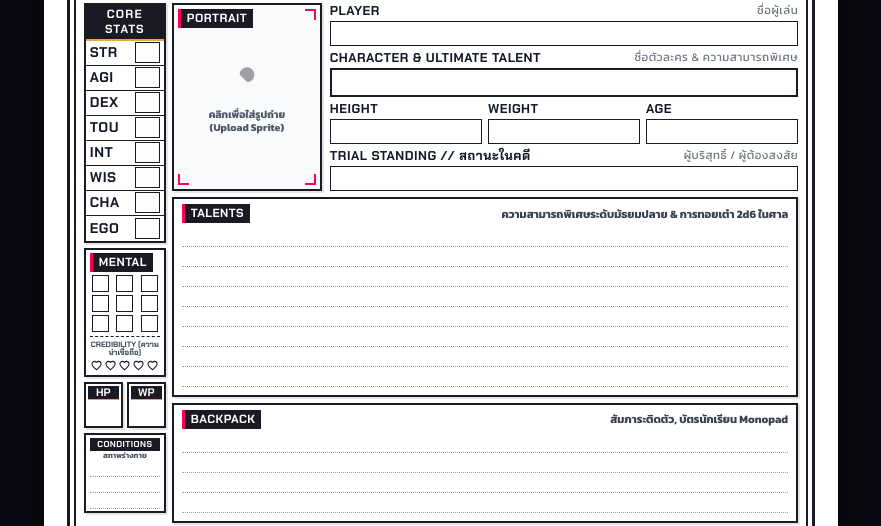
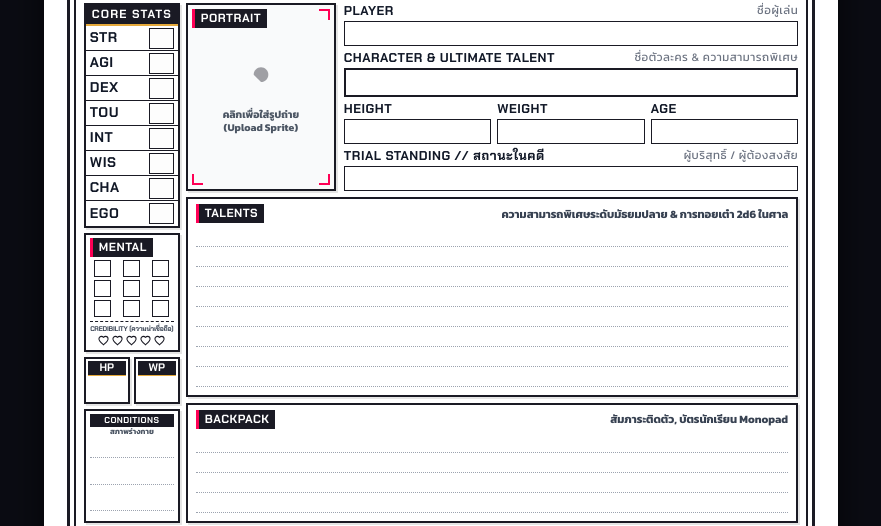
Before and after one commit to AnMayVaa/Danganronpa-TTRPG, a website: page character_sheet.html in a window 1280 px wide. Shown: the part 406-932 px from the top of the page, without its empty margins (199-1080 px from the left). Drawn offline with Linux system fonts and the light colour scheme.

Commit message:
fix(sheet): align conditions bottom with backpack, add 2 dotted lines to notes (total 19), make credibility label single line

```diff
--- a/character_sheet.html
+++ b/character_sheet.html
@@ -357,7 +357,7 @@
     /* ========================================================= */
     .main-grid {
       display: grid;
-      grid-template-columns: 82px 1fr;
+      grid-template-columns: 96px 1fr;
       grid-template-rows: auto 1fr;
       gap: 6px;
       flex: 1;
@@ -375,6 +375,7 @@
       display: flex;
       flex-direction: column;
       gap: 5px;
+      height: 100%;
     }
 
     /* 8 Stats Table */
@@ -472,13 +473,16 @@
       text-align: center;
     }
     .cred-label {
-      font-size: 0.48rem;
+      font-size: 0.42rem;
       font-weight: 900;
       line-height: 1.1;
       margin-bottom: 2px;
       font-family: 'Chakra Petch', sans-serif;
       text-transform: uppercase;
       color: #374151;
+      white-space: nowrap;
+      text-align: center;
+      letter-spacing: -0.2px;
     }
     .hearts-row {
       display: flex;
@@ -556,9 +560,8 @@
       box-shadow: 2px 2px 0px rgba(0,0,0,0.1);
       display: flex;
       flex-direction: column;
-      height: 80px;
+      flex: 1;
       min-height: 80px;
-      max-height: 80px;
     }
     .conditions-header {
       display: flex;
@@ -617,6 +620,7 @@
       flex-direction: column;
       gap: 6px;
       justify-content: space-between;
+      height: 100%;
     }
 
     /* Top Right: Portrait + Student Bio Group */
@@ -1254,6 +1258,8 @@
               <div class="dotted-write-line"></div>
               <div class="dotted-write-line"></div>
               <div class="dotted-write-line"></div>
+              <div class="dotted-write-line"></div>
+              <div class="dotted-write-line"></div>
             </div>
           </div>
 
@@ -1305,6 +1311,8 @@
           <div class="dotted-write-line"></div>
         `,
         notes: `
+          <div class="dotted-write-line"></div>
+          <div class="dotted-write-line"></div>
           <div class="dotted-write-line"></div>
           <div class="dotted-write-line"></div>
           <div class="dotted-write-line"></div>
```
Also changed, not shown: public/character_sheet.html (+12 -4 lines), web-minigame/public/character_sheet.html (+12 -4 lines).
